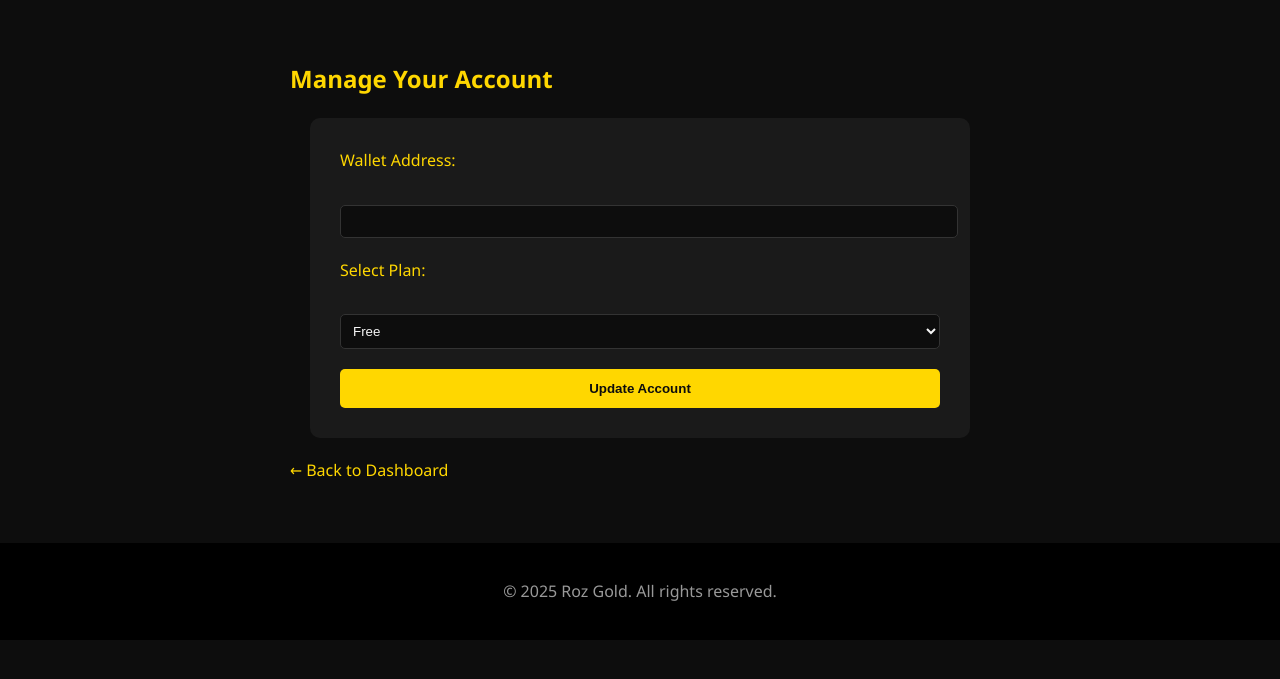
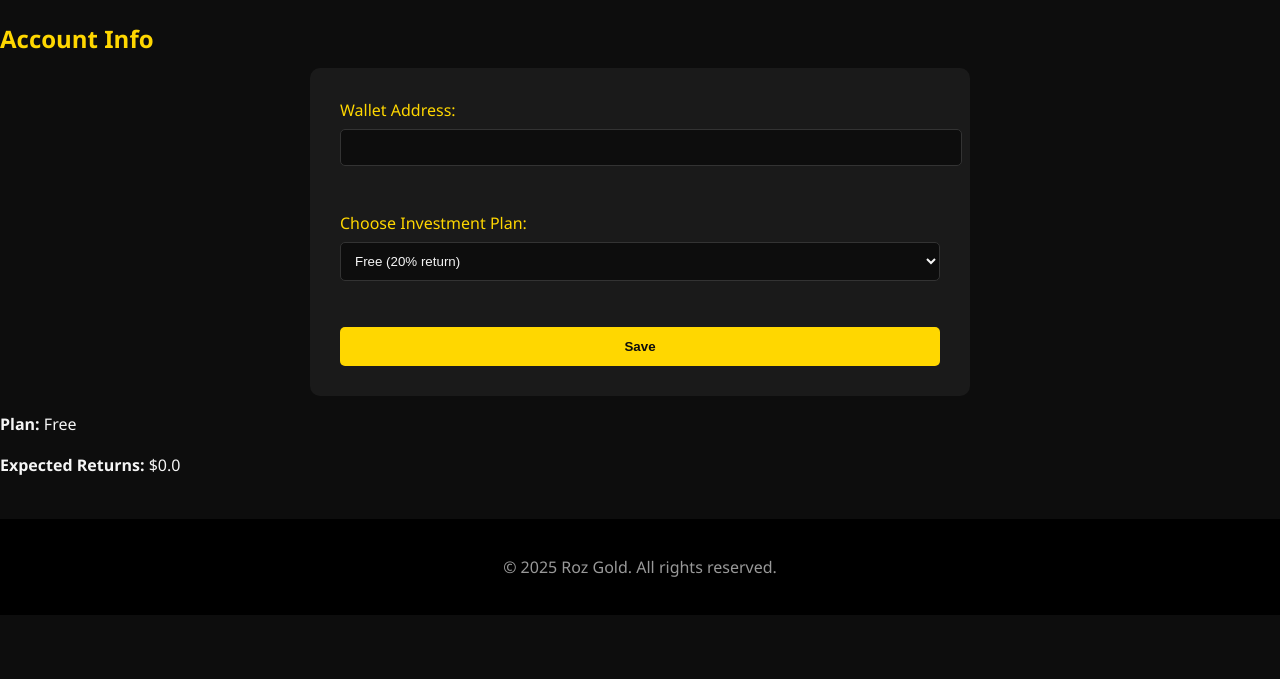
Before and after one commit to tradejuncki65/rozgold-clean, a Flask app: page /account in a window 1280 px wide. Shown: the part 62-741 px from the top of the page. Run offline with Flask 3, Linux system fonts and the light colour scheme; the visitor is signed in with stand-in values (Sample User, id 1).

Commit message:
Update account.html

```diff
--- a/templates/account.html
+++ b/templates/account.html
@@ -1,35 +1,32 @@
+<!-- templates/account.html -->
 <!DOCTYPE html>
 <html lang="en">
 <head>
-  <meta charset="UTF-8" />
-  <title>Edit Account – Roz Gold</title>
+  <meta charset="UTF-8">
+  <title>Update Account – Roz Gold</title>
   <link rel="stylesheet" href="{{ url_for('static', filename='css/style.css') }}">
 </head>
 <body>
   {% include 'partials/navbar.html' %}
+  <div class="container">
+    <h2>Account Info</h2>
+    <form method="POST">
+      <label>Wallet Address:</label>
+      <input type="text" name="wallet" value="{{ user.wallet_address or '' }}" required><br><br>
 
-  <div class="container" style="max-width: 700px; margin: 60px auto; color: #fff;">
-    <h2 style="color: gold;">Manage Your Account</h2>
+      <label>Choose Investment Plan:</label>
+      <select name="plan" required>
+        <option value="Free" {% if user.plan == 'Free' %}selected{% endif %}>Free (20% return)</option>
+        <option value="Premium" {% if user.plan == 'Premium' %}selected{% endif %}>Premium (40% return)</option>
+        <option value="VIP" {% if user.plan == 'VIP' %}selected{% endif %}>VIP (60% return)</option>
+      </select><br><br>
 
-    <form method="POST" style="margin-top: 20px;">
-      <label for="wallet">Wallet Address:</label><br />
-      <input type="text" name="wallet" id="wallet" value="{{ user.wallet_address or '' }}" style="width: 100%; padding: 8px; margin-bottom: 20px;" />
-
-      <label for="plan">Select Plan:</label><br />
-      <select name="plan" id="plan" style="width: 100%; padding: 8px; margin-bottom: 20px;">
-        <option value="Free" {% if user.plan == 'Free' %}selected{% endif %}>Free</option>
-        <option value="Premium" {% if user.plan == 'Premium' %}selected{% endif %}>Premium</option>
-        <option value="VIP" {% if user.plan == 'VIP' %}selected{% endif %}>VIP</option>
-      </select>
-
-      <button type="submit" class="btn btn-warning">Update Account</button>
+      <button type="submit" class="btn">Save</button>
     </form>
 
-    <div style="margin-top: 20px;">
-      <a href="{{ url_for('dashboard') }}" style="color: gold;">← Back to Dashboard</a>
-    </div>
+    <p><strong>Plan:</strong> {{ user.plan }}</p>
+    <p><strong>Expected Returns:</strong> ${{ user.returns or 0.0 }}</p>
   </div>
-
   {% include 'partials/footer.html' %}
 </body>
 </html>
```
